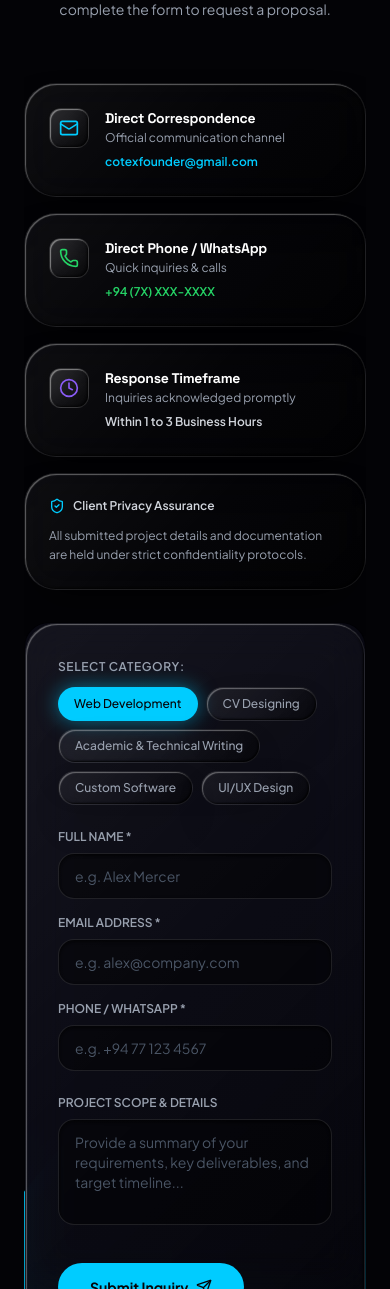
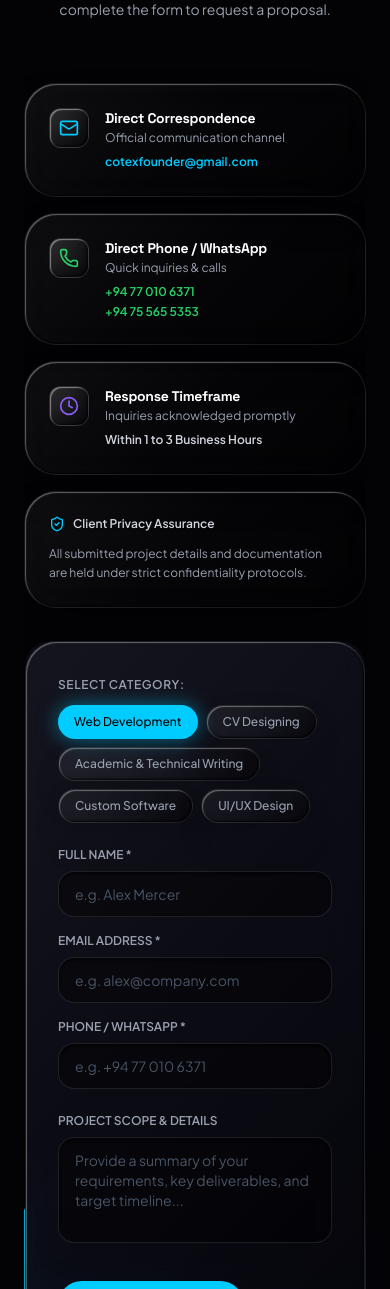
Before and after one commit to Deneth-sys/cotex-website-2, a React (Vite) app: page / in a window 390 px wide. Shown: the part 7184-8473 px from the top of the page. Built offline with nearby package versions, Linux system fonts and the light colour scheme.

Commit message:
Telephone Changes

```diff
--- a/src/components/sections/Contact.jsx
+++ b/src/components/sections/Contact.jsx
@@ -117,9 +117,14 @@ export default function Contact() {
                 <div>
                   <h4 className="text-white font-bold text-sm font-heading">Direct Phone / WhatsApp</h4>
                   <p className="text-xs text-gray-400 mt-0.5">Quick inquiries & calls</p>
-                  <a href="tel:+94700000000" className="text-[#25D366] text-xs font-semibold hover:underline mt-2 inline-block">
-                    +94 (7X) XXX-XXXX
-                  </a>
+                  <div className="flex flex-col gap-1 mt-2">
+                    <a href="tel:+94770106371" className="text-[#25D366] text-xs font-semibold hover:underline">
+                      +94 77 010 6371
+                    </a>
+                    <a href="tel:+94755655353" className="text-[#25D366] text-xs font-semibold hover:underline">
+                      +94 75 565 5353
+                    </a>
+                  </div>
                 </div>
               </div>
             </div>
@@ -234,7 +239,7 @@ export default function Contact() {
                           required
                           value={formData.phone}
                           onChange={(e) => setFormData({ ...formData, phone: e.target.value })}
-                          placeholder="e.g. +94 77 123 4567"
+                          placeholder="e.g. +94 77 010 6371"
                           className="w-full px-4 py-3 rounded-2xl bg-black/40 border border-white/10 text-white placeholder-gray-600 text-sm focus:outline-none focus:border-[#00ccff] shadow-[inset_0_2px_4px_rgba(0,0,0,0.6)] focus:shadow-[inset_0_2px_4px_rgba(0,0,0,0.6),0_0_15px_rgba(0,204,255,0.2)] transition-all"
                         />
                       </div>
```
